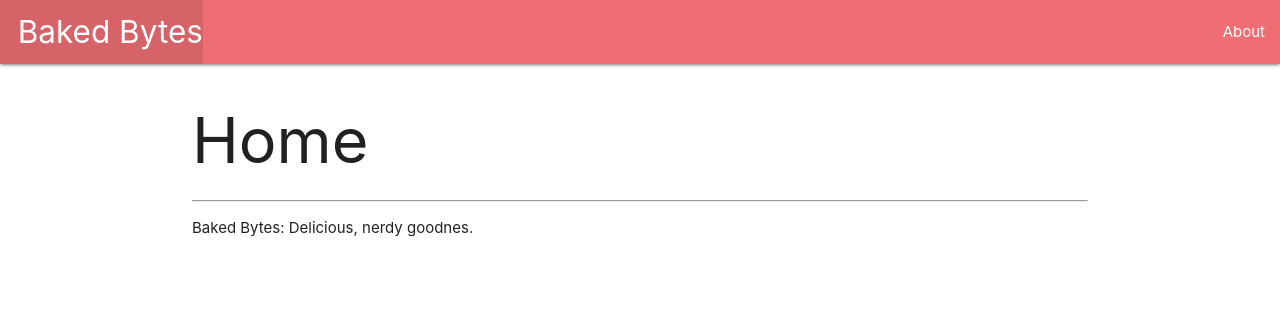
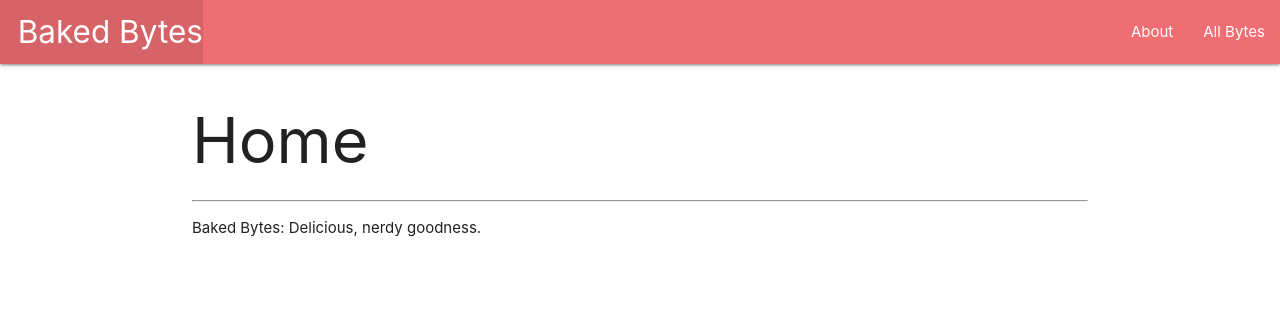
Before and after one commit to caitlinfcorrigan/baked-bytes, a Django app: page / in a window 1280 px wide. Shown: the top 322 px of the page. Run offline with Django 5.2, Linux system fonts and the light colour scheme.

Commit message:
creates bytes/index and detail page with url and view :

```diff
--- a/bytes/templates/base.html
+++ b/bytes/templates/base.html
@@ -20,6 +20,7 @@
                 </ul>
                 <ul class="right">
                     <li><a href="{% url 'about' %}">About</a></li>
+                    <li><a href="{% url 'index' %}">All Bytes</a></li>
                 </ul>
             </div>
         </nav>
--- /dev/null
+++ b/bytes/templates/bytes/detail.html
@@ -0,0 +1,6 @@
+{% extends 'base.html' %}
+{% block content %}
+
+<h1>WHERE BYTE = `{byte}`</h1>
+
+{% endblock %}
--- /dev/null
+++ b/bytes/templates/bytes/index.html
@@ -0,0 +1,6 @@
+{% extends 'base.html' %}
+{% block content %}
+
+<h1>SELECT * FROM BYTES;</h1>
+
+{% endblock %}
--- a/bytes/templates/home.html
+++ b/bytes/templates/home.html
@@ -3,6 +3,6 @@
 
 <h1>Home</h1>
 <hr>
-<p>Baked Bytes: Delicious, nerdy goodnes.</p>
+<p>Baked Bytes: Delicious, nerdy goodness.</p>
 
 {% endblock %}
--- a/bytes/urls.py
+++ b/bytes/urls.py
@@ -3,5 +3,7 @@ from . import views
 
 urlpatterns = [
     path('', views.home, name='home'),
-    path('about/', views.about, name='about')
+    path('about/', views.about, name='about'),
+    path('bytes/', views.bytes_index, name='index'),
+    path('bytes/<int:byte_id>/', views.bytes_detail, name='detail')
 ]
--- a/bytes/views.py
+++ b/bytes/views.py
@@ -7,3 +7,9 @@ def home(request):
 
 def about(request):
     return render(request, 'about.html')
+
+def bytes_index(request):
+    return render(request, 'bytes/index.html')
+
+def bytes_detail(request):
+    return render(request, 'bytes/detail.html')
```
Also changed, not shown: bytes/static/css/style.css (+5 -5 lines).
